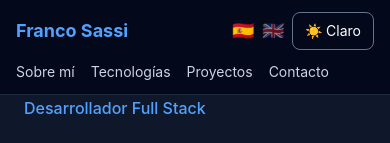
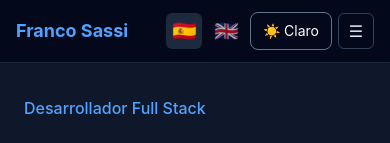
Before and after one commit to fms1997/Portfolio, a React app in the folder portfolio/: page / in a window 390 px wide. Shown: the top 143 px of the page. Built offline with nearby package versions, Linux system fonts and the light colour scheme; the HTML template or start-up script is replaced by a standard one.

Commit message:
navbar menu

```diff
--- a/portfolio/src/components/Navbar.jsx
+++ b/portfolio/src/components/Navbar.jsx
@@ -1,3 +1,4 @@
+import { useEffect, useState } from "react";
 import { Link } from "react-router-dom";
 import ThemeToggle from "./ThemeToggle";
 
@@ -7,44 +8,82 @@ const texts = {
     technologies: "Tecnologías",
     projects: "Proyectos",
     contact: "Contacto",
-    esLabel: "Español",
-    enLabel: "Inglés",
+    esLabel: "Cambiar a español",
+    enLabel: "Cambiar a inglés",
+    openMenu: "Abrir menú",
+    closeMenu: "Cerrar menú",
   },
   en: {
     about: "About me",
     technologies: "Technologies",
     projects: "Projects",
     contact: "Contact",
-    esLabel: "Spanish",
-    enLabel: "English",
+    esLabel: "Switch to Spanish",
+    enLabel: "Switch to English",
+    openMenu: "Open menu",
+    closeMenu: "Close menu",
   },
 };
 
+const navItems = [
+  { key: "about", href: "/#sobre-mi" },
+  { key: "technologies", href: "/#tecnologias" },
+  { key: "projects", href: "/#proyectos" },
+  { key: "contact", href: "/#contacto" },
+];
+
 const Navbar = ({ theme, setTheme, lang, setLang }) => {
+  const [isMenuOpen, setIsMenuOpen] = useState(false);
   const t = texts[lang];
 
+  const closeMenu = () => setIsMenuOpen(false);
+
+  useEffect(() => {
+    const onResize = () => {
+      if (window.innerWidth >= 640) {
+        setIsMenuOpen(false);
+      }
+    };
+
+    window.addEventListener("resize", onResize);
+    return () => window.removeEventListener("resize", onResize);
+  }, []);
+
   return (
-    <header className="fixed top-0 left-0 w-full bg-slate-950/80 backdrop-blur border-b border-slate-800 z-50">
-      <nav className="max-w-6xl mx-auto px-4 sm:px-6 py-3 sm:py-4">
-        <div className="flex justify-between items-center gap-4">
-          <Link to="/" className="text-lg sm:text-xl font-bold text-blue-400 whitespace-nowrap">
+    <header className="fixed top-0 left-0 w-full bg-slate-950/85 backdrop-blur border-b border-slate-800 z-50">
+      <nav className="relative max-w-6xl mx-auto px-4 sm:px-6 py-3 sm:py-4">
+        <div className="flex items-center justify-between gap-3">
+          <Link
+            to="/"
+            className="text-lg sm:text-xl font-bold text-blue-400 whitespace-nowrap shrink-0"
+            onClick={closeMenu}
+          >
             Franco Sassi
           </Link>
 
-          <div className="flex items-center gap-2 sm:gap-3">
+          <div className="flex items-center gap-1.5 sm:gap-3 shrink-0">
             <button
               type="button"
               onClick={() => setLang("es")}
-              className={`text-lg transition ${lang === "es" ? "opacity-100" : "opacity-50 hover:opacity-80"}`}
+              className={`h-9 w-9 grid place-items-center rounded-md text-xl transition ${
+                lang === "es"
+                  ? "bg-slate-800 text-white"
+                  : "text-white/70 hover:text-white hover:bg-slate-800/70"
+              }`}
               aria-label={t.esLabel}
               title={t.esLabel}
             >
               🇪🇸
             </button>
+
             <button
               type="button"
               onClick={() => setLang("en")}
-              className={`text-lg transition ${lang === "en" ? "opacity-100" : "opacity-50 hover:opacity-80"}`}
+              className={`h-9 w-9 grid place-items-center rounded-md text-xl transition ${
+                lang === "en"
+                  ? "bg-slate-800 text-white"
+                  : "text-white/70 hover:text-white hover:bg-slate-800/70"
+              }`}
               aria-label={t.enLabel}
               title={t.enLabel}
             >
@@ -52,15 +91,48 @@ const Navbar = ({ theme, setTheme, lang, setLang }) => {
             </button>
 
             <ThemeToggle theme={theme} setTheme={setTheme} />
+
+            <button
+              type="button"
+              className="sm:hidden h-9 w-9 grid place-items-center rounded-md border border-slate-700 text-slate-200 hover:border-blue-400 hover:text-blue-400 transition"
+              onClick={() => setIsMenuOpen((prev) => !prev)}
+              aria-label={isMenuOpen ? t.closeMenu : t.openMenu}
+              aria-expanded={isMenuOpen}
+              aria-controls="mobile-nav-links"
+            >
+              <span className="sr-only">{isMenuOpen ? t.closeMenu : t.openMenu}</span>
+              {isMenuOpen ? "✕" : "☰"}
+            </button>
           </div>
         </div>
 
-        <div className="flex flex-wrap gap-x-4 gap-y-2 text-sm text-slate-300 mt-3 sm:mt-4">
-          <a href="/#sobre-mi" className="hover:text-blue-400">{t.about}</a>
-          <a href="/#tecnologias" className="hover:text-blue-400">{t.technologies}</a>
-          <a href="/#proyectos" className="hover:text-blue-400">{t.projects}</a>
-          <a href="/#contacto" className="hover:text-blue-400">{t.contact}</a>
+        <div className="hidden sm:flex items-center gap-5 text-sm text-slate-300 mt-4">
+          {navItems.map((item) => (
+            <a key={item.key} href={item.href} className="hover:text-blue-400 transition-colors">
+              {t[item.key]}
+            </a>
+          ))}
         </div>
+
+        {isMenuOpen && (
+          <div
+            id="mobile-nav-links"
+            className="sm:hidden absolute left-4 right-4 top-[calc(100%+0.5rem)] rounded-xl border border-slate-700 bg-slate-900/95 shadow-lg p-3"
+          >
+            <div className="flex flex-col gap-3 text-sm text-slate-200">
+              {navItems.map((item) => (
+                <a
+                  key={item.key}
+                  href={item.href}
+                  onClick={closeMenu}
+                  className="rounded-md px-2 py-1.5 hover:bg-slate-800 hover:text-blue-300 transition-colors"
+                >
+                  {t[item.key]}
+                </a>
+              ))}
+            </div>
+          </div>
+        )}
       </nav>
     </header>
   );
--- a/portfolio/src/pages/ProjectDetail.jsx
+++ b/portfolio/src/pages/ProjectDetail.jsx
@@ -1,107 +1,90 @@
-import brioProyectoImage from "../assets/brioproyecto.png";
-import ecommerceImage from "../assets/ecommerce.png";
+import { useParams } from "react-router-dom";
+import { projects } from "../data/projects"; // ajustá la ruta si es distinta
 
-export const projects = [
-  {
-    slug: "sistema-brio",
-    title: {
-      es: "Sistema Brio",
-      en: "Brio System",
-    },
-    type: {
-      es: "Proyecto empresarial",
-      en: "Company project",
-    },
-    image: brioProyectoImage,
-    url: "https://sistema-brio.azurewebsites.net/",
-    github: "",
-    description: {
-      es: "Sistema web empresarial para gestión logística, recepción de envíos, clientes, domicilios, remitos, facturación electrónica AFIP, usuarios y permisos.",
-      en: "Enterprise web system for logistics management, shipment reception, customers, delivery addresses, waybills, AFIP electronic invoicing, users and permissions.",
-    },
-    longDescription: {
-      es: "Sistema desarrollado para Expreso Brio, orientado a centralizar procesos operativos de logística y facturación. Incluye recepción de envíos, gestión de clientes origen y destino, domicilios de entrega, generación de remitos, facturación electrónica integrada con AFIP, administración de usuarios, grupos y permisos.",
-      en: "System developed for Expreso Brio, focused on centralizing logistics and invoicing operations. It includes shipment reception, customer management, delivery addresses, waybill generation, AFIP electronic invoicing, user administration, groups and permissions.",
-    },
-    technologies: [
-      "React",
-      "Redux Toolkit",
-      "TailwindCSS",
-      "ASP.NET Core",
-      "SQL Server",
-      "AFIP Web Services",
-      "JWT",
-    ],
-    features: {
-      es: [
-        "Recepción y gestión de envíos",
-        "Búsqueda de clientes por CUIT/DNI",
-        "Gestión de domicilios de entrega",
-        "Generación e impresión de remitos",
-        "Facturación electrónica con AFIP",
-        "Administración de usuarios y permisos",
-      ],
-      en: [
-        "Shipment reception and management",
-        "Customer search by tax ID/document",
-        "Delivery address management",
-        "Waybill generation and printing",
-        "Electronic invoicing with AFIP",
-        "User and permission management",
-      ],
-    },
-  },
-  {
-    slug: "ecommerce-fullstack",
-    title: {
-      es: "Ecommerce Full Stack",
-      en: "Full Stack Ecommerce",
-    },
-    type: {
-      es: "Proyecto personal",
-      en: "Personal project",
-    },
-    image: ecommerceImage,
-    url: "https://fullstack-ecommerce-green-two.vercel.app/",
-    github: "",
-    description: {
-      es: "Proyecto e-commerce full stack con frontend en Next.js, backend en ASP.NET Core, autenticación JWT, catálogo, carrito, checkout, órdenes y panel admin.",
-      en: "Full stack ecommerce project with a Next.js frontend, ASP.NET Core backend, JWT authentication, catalog, cart, checkout, orders and admin panel.",
-    },
-    longDescription: {
-      es: "Aplicación e-commerce desarrollada con arquitectura separada entre frontend, backend y base de datos. Incluye autenticación con JWT, catálogo de productos, categorías, carrito autenticado, checkout con validaciones, órdenes de usuario, endpoints de salud y métricas para monitoreo.",
-      en: "Ecommerce application built with a separated frontend, backend and database architecture. It includes JWT authentication, product catalog, categories, authenticated cart, checkout validations, user orders, health endpoints and metrics for monitoring.",
-    },
-    technologies: [
-      "Next.js",
-      "React",
-      "TypeScript",
-      "TailwindCSS",
-      "ASP.NET Core",
-      "Entity Framework Core",
-      "PostgreSQL",
-      "JWT",
-      "Docker",
-      "Prometheus",
-      "Grafana",
-    ],
-    features: {
-      es: [
-        "Registro y login con JWT",
-        "Catálogo de productos y categorías",
-        "Carrito de compras autenticado",
-        "Checkout con validación de stock",
-        "Historial y detalle de órdenes",
-        "Métricas y healthcheck",
-      ],
-      en: [
-        "Register and login with JWT",
-        "Product and category catalog",
-        "Authenticated shopping cart",
-        "Checkout with stock validation",
-        "Order history and details",
-        "Metrics and healthcheck",
-      ],
-    },
-  },
-];
+const ProjectDetail = () => {
+  const { slug } = useParams();
+
+  const project = projects.find((p) => p.slug === slug);
+
+  if (!project) {
+    return <div className="p-4">Proyecto no encontrado</div>;
+  }
+
+  return (
+    <div className="p-6 max-w-5xl mx-auto">
+      {/* Imagen */}
+      <img
+        src={project.image}
+        alt={project.title.es}
+        className="w-full h-64 object-cover rounded-xl mb-6"
+      />
+
+      {/* Título */}
+      <h1 className="text-3xl font-bold mb-2">
+        {project.title.es}
+      </h1>
+
+      {/* Tipo */}
+      <p className="text-gray-500 mb-4">
+        {project.type.es}
+      </p>
+
+      {/* Descripción larga */}
+      <p className="mb-6">
+        {project.longDescription.es}
+      </p>
+
+      {/* Tecnologías */}
+      <div className="mb-6">
+        <h2 className="text-xl font-semibold mb-2">Tecnologías</h2>
+        <div className="flex flex-wrap gap-2">
+          {project.technologies.map((tech, index) => (
+            <span
+              key={index}
+              className="bg-gray-200 px-3 py-1 rounded-full text-sm"
+            >
+              {tech}
+            </span>
+          ))}
+        </div>
+      </div>
+
+      {/* Features */}
+      <div className="mb-6">
+        <h2 className="text-xl font-semibold mb-2">Funciones</h2>
+        <ul className="list-disc list-inside space-y-1">
+          {project.features.es.map((feature, index) => (
+            <li key={index}>{feature}</li>
+          ))}
+        </ul>
+      </div>
+
+      {/* Links */}
+      <div className="flex gap-4">
+        {project.url && (
+          <a
+            href={project.url}
+            target="_blank"
+            rel="noopener noreferrer"
+            className="bg-blue-600 text-white px-4 py-2 rounded-lg"
+          >
+            Ver proyecto
+          </a>
+        )}
+
+        {project.github && (
+          <a
+            href={project.github}
+            target="_blank"
+            rel="noopener noreferrer"
+            className="bg-gray-800 text-white px-4 py-2 rounded-lg"
+          >
+            GitHub
+          </a>
+        )}
+      </div>
+    </div>
+  );
+};
+
+export default ProjectDetail;
```
